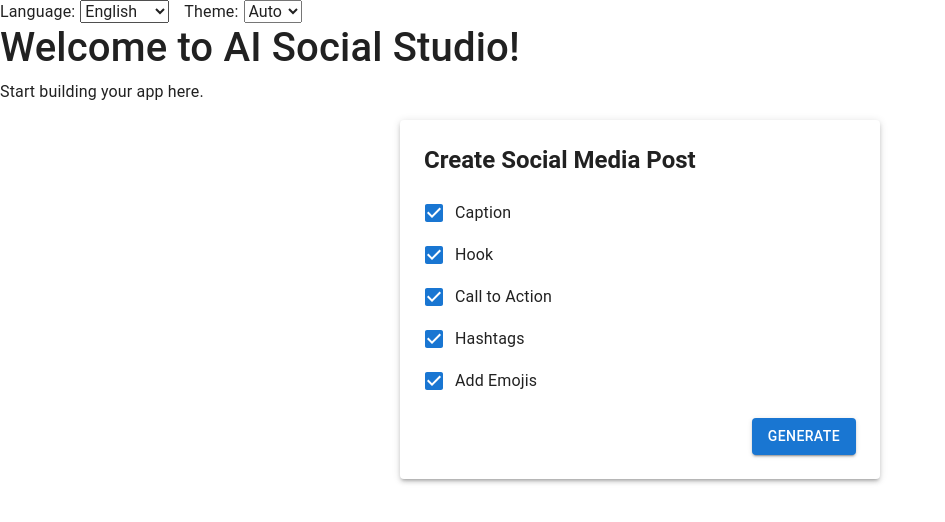
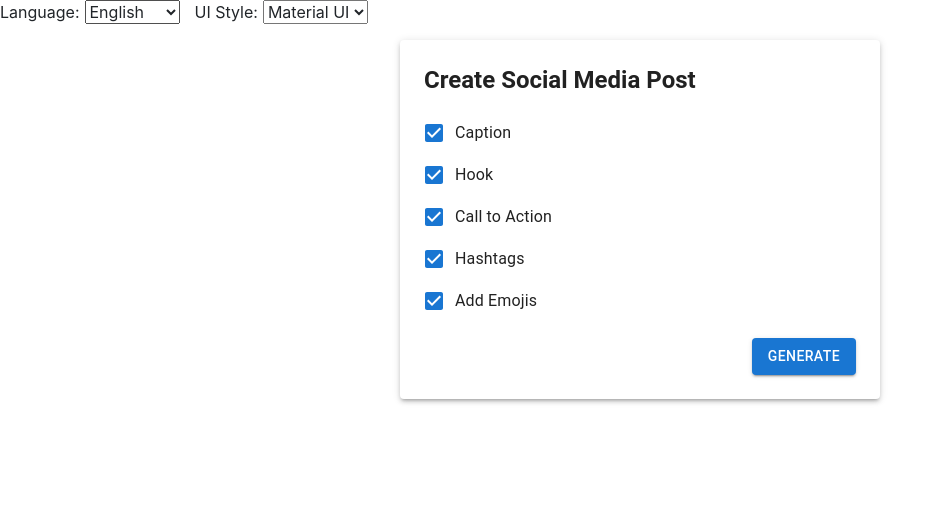
Before and after one commit to ster4runsneakers/ai-social-studio, a React (Create React App) app: page / in a window 1280 px wide. Shown: the top 522 px of the page, without its empty margins (0-945 px from the left). Built offline with nearby package versions, Linux system fonts and the light colour scheme.

Commit message:
Update App component for UI style selection
Refactor UI selection and remove theme handling.

```diff
--- a/src/App.js
+++ b/src/App.js
@@ -1,48 +1,31 @@
 import React, { useState } from "react";
-import SocialPostCreator from "./components/SocialPostCreator";
-import { ThemeProvider, createTheme, CssBaseline, useMediaQuery } from "@mui/material";
+import SocialPostCreatorMUI from "./components/SocialPostCreatorMUI";
+import SocialPostCreatorAntD from "./components/SocialPostCreatorAntD";
+import SocialPostCreatorChakra from "./components/SocialPostCreatorChakra";
 
 const translations = {
   en: {
-    title: "Welcome to AI Social Studio!",
-    description: "Start building your app here.",
     language: "Language:",
-    theme: "Theme:",
-    auto: "Auto",
-    light: "Light",
-    dark: "Dark",
+    ui: "UI Style:",
+    mui: "Material UI",
+    antd: "Ant Design",
+    chakra: "Chakra UI",
   },
   el: {
-    title: "Καλώς ήρθες στο AI Social Studio!",
-    description: "Ξεκίνα να χτίζεις την εφαρμογή σου εδώ.",
     language: "Γλώσσα:",
-    theme: "Θέμα εμφάνισης:",
-    auto: "Αυτόματο",
-    light: "Φωτεινό",
-    dark: "Σκοτεινό",
+    ui: "Εμφάνιση UI:",
+    mui: "Material UI",
+    antd: "Ant Design",
+    chakra: "Chakra UI",
   },
 };
 
 function App() {
   const [lang, setLang] = useState("en");
-  const [themeMode, setThemeMode] = useState("auto"); // auto, light, dark
-  const prefersDarkMode = useMediaQuery('(prefers-color-scheme: dark)');
-
-  // Επιλογή theme ανάλογα με το χειροκίνητο ή το αυτόματο
-  const actualMode =
-    themeMode === "auto" ? (prefersDarkMode ? "dark" : "light") : themeMode;
-
-  const theme = createTheme({
-    palette: {
-      mode: actualMode,
-    },
-  });
+  const [ui, setUI] = useState("mui");
 
   return (
-    <ThemeProvider theme={theme}>
-      <CssBaseline />
     <div>
-        {/* Επιλογή γλώσσας */}
       <label style={{ marginRight: 15 }}>
         {translations[lang].language}
         <select value={lang} onChange={e => setLang(e.target.value)} style={{ marginLeft: 5 }}>
@@ -50,20 +33,18 @@ function App() {
           <option value="el">Ελληνικά</option>
         </select>
       </label>
-        {/* Επιλογή theme */}
       <label>
-          {translations[lang].theme}
-          <select value={themeMode} onChange={e => setThemeMode(e.target.value)} style={{ marginLeft: 5 }}>
-            <option value="auto">{translations[lang].auto}</option>
-            <option value="light">{translations[lang].light}</option>
-            <option value="dark">{translations[lang].dark}</option>
+        {translations[lang].ui}
+        <select value={ui} onChange={e => setUI(e.target.value)} style={{ marginLeft: 5 }}>
+          <option value="mui">{translations[lang].mui}</option>
+          <option value="antd">{translations[lang].antd}</option>
+          <option value="chakra">{translations[lang].chakra}</option>
         </select>
       </label>
-        <h1>{translations[lang].title}</h1>
-        <p>{translations[lang].description}</p>
-        <SocialPostCreator lang={lang} />
+      {ui === "mui" && <SocialPostCreatorMUI lang={lang} />}
+      {ui === "antd" && <SocialPostCreatorAntD lang={lang} />}
+      {ui === "chakra" && <SocialPostCreatorChakra lang={lang} />}
     </div>
-    </ThemeProvider>
   );
 }
 
```
Lines whose indentation alone changed are shown as unchanged.
